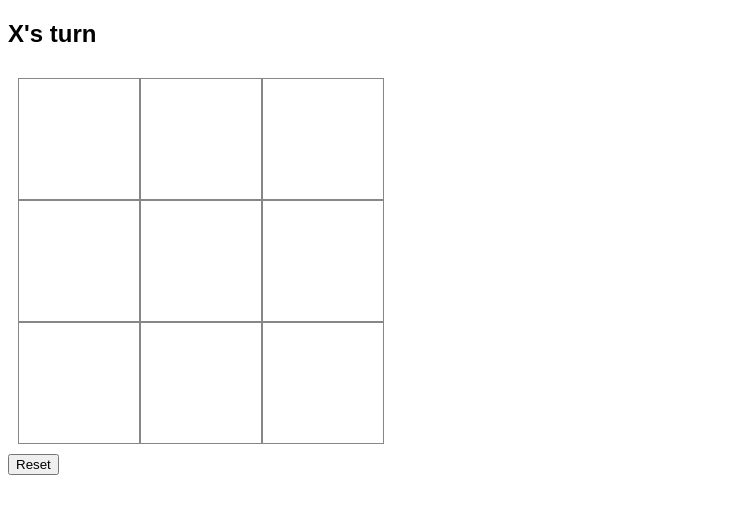
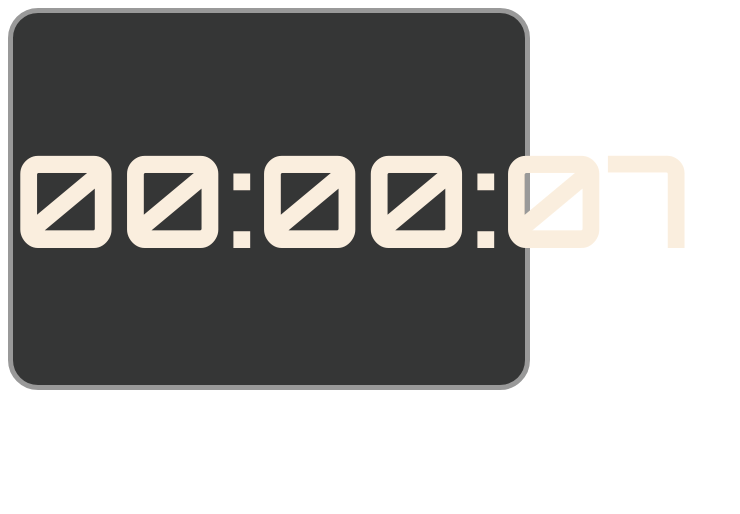
Before and after one commit to JamarTG/react-challenges, a React (Vite) app: page / in a window 1280 px wide. Shown: the top 514 px of the page, without its empty margins (0-740 px from the left). Built offline with nearby package versions, Linux system fonts and the light colour scheme; a web font is replaced by a local one.

Commit message:
complete digital clock challenge

```diff
--- a/src/App.tsx
+++ b/src/App.tsx
@@ -1,12 +1,10 @@
 import './App.css';
-
-import TicTacToe from './components/TicTacToeMedium/TicTacToe';
-
+import { Clock } from './components/ClockMedium/Clock';
 
 function App() {
   return (
     <>
-     <TicTacToe />
+     <Clock />
     </>
   );
 }
--- /dev/null
+++ b/src/components/ClockMedium/Clock.css
@@ -0,0 +1,21 @@
+@import url('https://fonts.googleapis.com/css2?family=Orbitron:wght@400..900&display=swap');
+
+.clock-container {
+    display: flex;
+    justify-content: center;
+    align-items:center;
+    border:5px solid grey;
+    width: 40vw;
+    aspect-ratio: 2.5/1;
+    border-radius: 30px;
+    background-color: rgb(3, 4, 4);
+    opacity: 0.8;
+}
+.clock-time {
+    font-family: "Orbitron", sans-serif;
+    font-size: 8rem;
+    min-width: 35vw;
+    text-align: center;
+    font-variant-numeric:tabular-nums ;
+    color: antiquewhite;
+}
--- /dev/null
+++ b/src/components/ClockMedium/Clock.tsx
@@ -0,0 +1,36 @@
+import { useEffect, useState } from "react";
+import "./Clock.css";
+
+export const Clock = () => {
+  const [seconds, setSeconds] = useState(0);
+
+  useEffect(() => {
+    const id = setInterval(() => {
+      setSeconds((previousSeconds) => previousSeconds + 1);
+    }, 1000);
+
+    return () => clearInterval(id);
+  });
+
+  const SECONDS_PER_MINUTE = 60;
+  const MINUTES_PER_HOUR = 60;
+  const SECONDS_PER_HOUR = SECONDS_PER_MINUTE * MINUTES_PER_HOUR;
+
+  const secondsElapsed = seconds % SECONDS_PER_MINUTE;
+  const minutesElapsed = Math.floor(seconds / SECONDS_PER_MINUTE) % MINUTES_PER_HOUR;
+  const hoursElapsed = Math.floor(seconds / SECONDS_PER_HOUR);
+
+  const formatTime = (time: number) => time.toString().padStart(2, "0");
+
+  const displaySeconds = formatTime(secondsElapsed);
+  const displayMinutes = formatTime(minutesElapsed);
+  const displayHours = formatTime(hoursElapsed);
+
+  return (
+    <div className="clock-container">
+      <h2 className="clock-time">
+        {displayHours}:{displayMinutes}:{displaySeconds}
+      </h2>
+    </div>
+  );
+};
```
